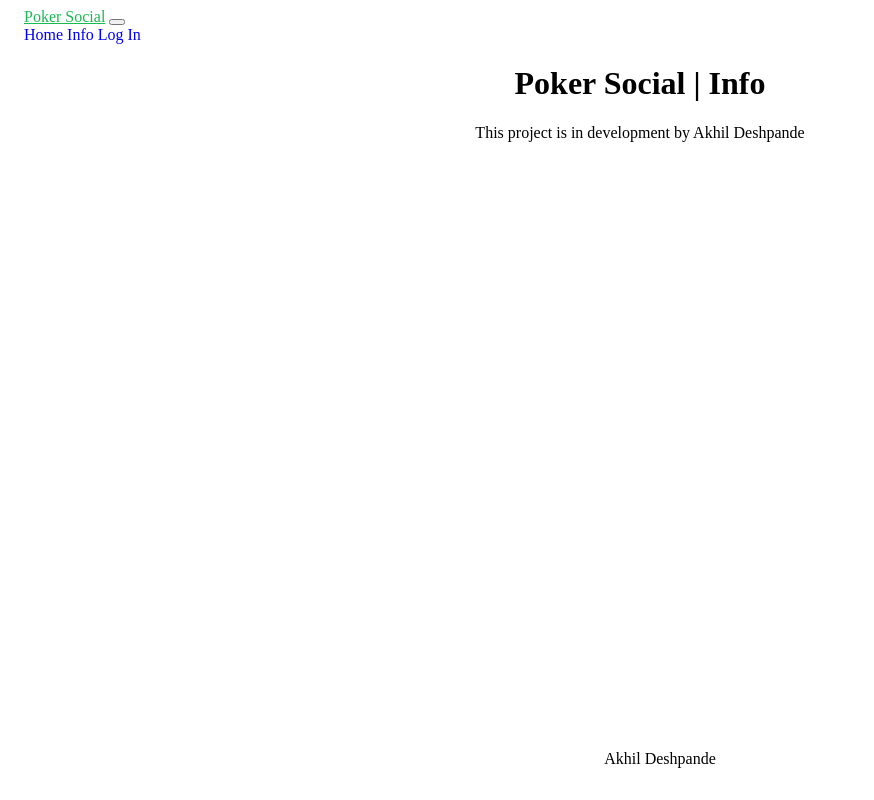
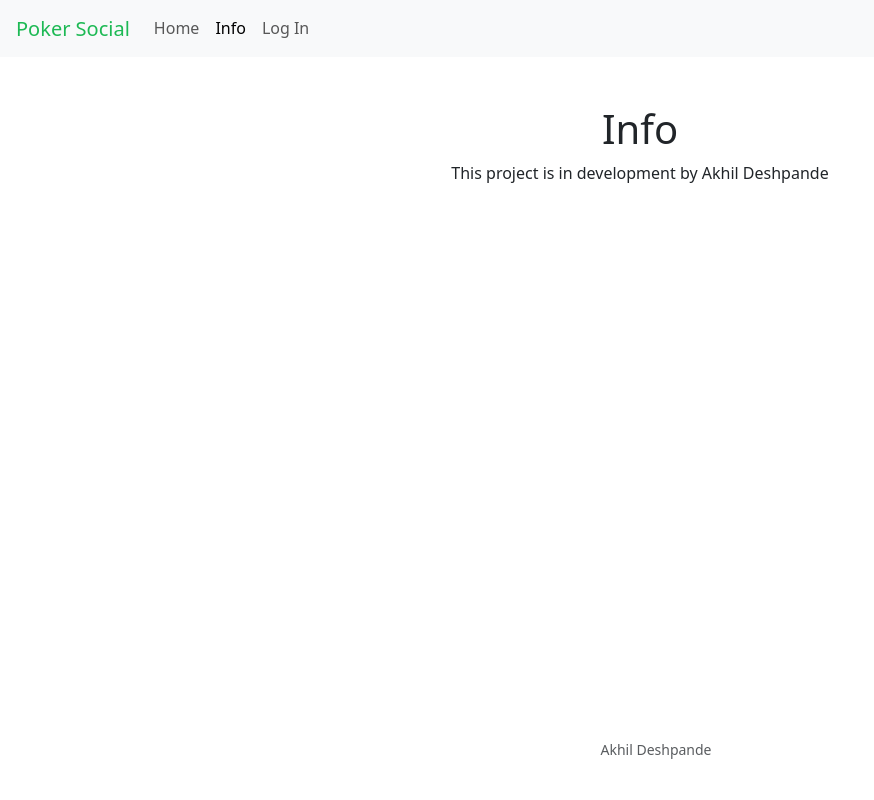
Before and after one commit to adeshpande03/Poker-Social, a Flask app: page /info in a window 1280 px wide. Shown: the whole page, without its empty margins (0-874 px from the left). Run offline with Flask 3, Linux system fonts and the light colour scheme; some libraries are stand-ins or nearby versions.

Commit message:
fixed css,js,pic issues

```diff
--- a/app/templates/base.html
+++ b/app/templates/base.html
@@ -12,6 +12,10 @@
     <link
       rel="stylesheet"
       href="{{ url_for('static', filename='css/styles.css') }}"
+    />
+    <link
+      rel="stylesheet"
+      href="https://cdnjs.cloudflare.com/ajax/libs/bootstrap/5.3.3/css/bootstrap.min.css"
     />
     <link
       rel="icon"
--- a/app/templates/info.html
+++ b/app/templates/info.html
@@ -8,5 +8,5 @@ menu_items %} {% if session.response_data %}
 <a class="nav-item nav-link active" href="/info">Info</a>
 <a class="nav-item nav-link" href="/login">Log In</a>
 {% endif %} {% endblock %} {% block main %}
-<h1>Poker Social | Info</h1>
+<h1>Info</h1>
 <p>This project is in development by Akhil Deshpande {% endblock %}</p>
```
Also changed, not shown: app/static/css/styles.css (renamed from static/css/styles.css), app/static/img/tempIcon.png (renamed from static/img/tempIcon.png), app/static/js/scripts.js (renamed from static/js/scripts.js), 2 other files.
